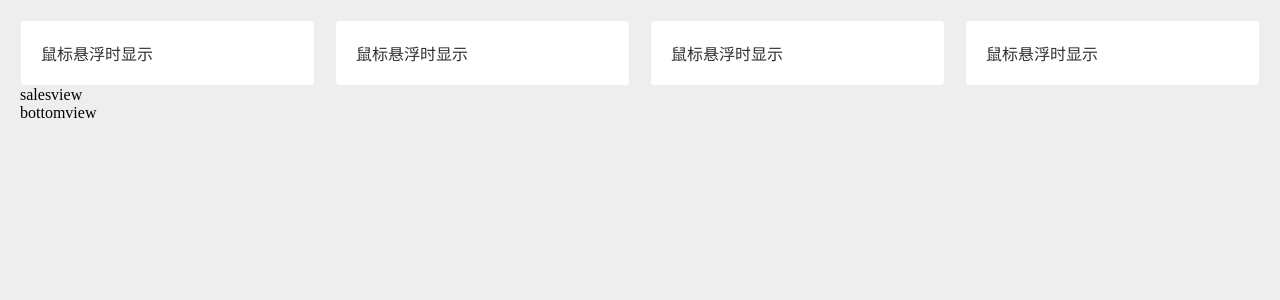
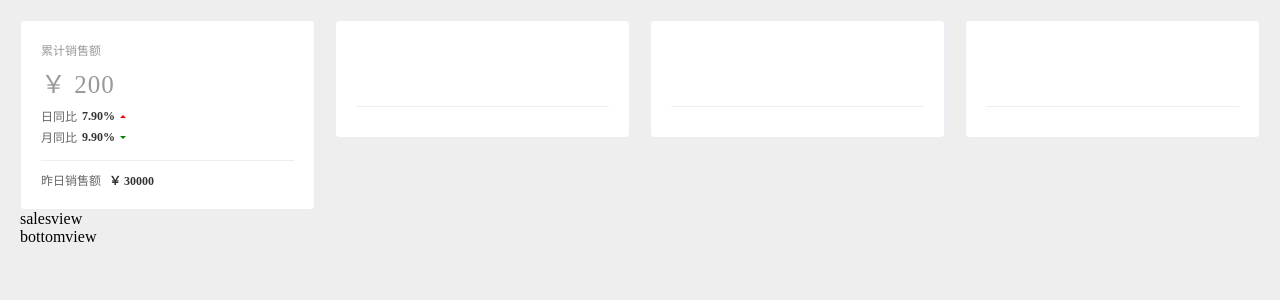
Before and after one commit to peirong-js/dataBoard, a Vue app: page /#/ in a window 1280 px wide. Shown: the top 300 px of the page. Built offline with nearby package versions, Linux system fonts and the light colour scheme.

Commit message:
feat: 完成累计销售额

```diff
--- /dev/null
+++ b/src/components/CommonCard/index.vue
@@ -0,0 +1,77 @@
+<template>
+  <div class="commonCard">
+    <div class="title">{{ title }}</div>
+    <div class="value">{{ value }}</div>
+    <div class="chart">
+      <slot />
+    </div>
+    <div class="line" />
+    <div class="total">
+      <slot name="footer" />
+    </div>
+  </div>
+</template>
+
+<script>
+export default {
+  name: 'CommonCard',
+  props: {
+    title: {
+      type: String,
+      required: true
+    },
+    value: {
+      type: String,
+      required: true
+    }
+  }
+}
+</script>
+
+<style scoped>
+      .title {
+    font-size: 12px;
+    color: #999;
+  }
+  .value {
+    font-size: 25px;
+    color: #999;
+    margin-top: 5px;
+    letter-spacing: 1px
+  }
+  .chart {
+      height: 50px;
+  }
+  .line {
+      margin: 10px 0;
+      border-top: 1px solid #eee;
+  }
+  .total {
+      font-size: 12px;
+      color: #666;
+  }
+</style>
+
+<style>
+.emphasis {
+    margin-left: 5px;
+		color: #333;
+		font-weight: 700;
+}
+.increase {
+          width: 0;
+          height: 0;
+          border-width: 3px;
+          border-color: transparent transparent red transparent;
+          border-style: solid;
+          margin: 0 0 3px 5px;
+        }
+        .decrease {
+          width: 0;
+          height: 0;
+          border-width: 3px;
+          border-color: green transparent transparent transparent;
+          border-style: solid;
+          margin: 3px 0 0 5px;
+        }
+</style>
--- /dev/null
+++ b/src/components/TopView/TodayUsers.vue
@@ -0,0 +1,15 @@
+<template>
+  <common-card />
+</template>
+
+<script>
+import commonCardMixin from '../mixins/commonCardMixin'
+export default {
+  mixins: [commonCardMixin]
+
+}
+</script>
+
+<style lang="scss" scoped>
+
+</style>
--- /dev/null
+++ b/src/components/TopView/TotalOrders.vue
@@ -0,0 +1,15 @@
+<template>
+  <common-card />
+</template>
+
+<script>
+import commonCardMixin from '../mixins/commonCardMixin'
+export default {
+  mixins: [commonCardMixin]
+
+}
+</script>
+
+<style scoped>
+
+</style>
--- /dev/null
+++ b/src/components/TopView/TotalSales.vue
@@ -0,0 +1,51 @@
+<template>
+  <common-card
+    title="累计销售额"
+    value="￥ 200"
+  >
+    <template>
+      <div class="compareWrapper">
+        <div class="compare">
+          <span>日同比 </span>
+          <span class="emphasis">7.90%</span>
+          <div class="increase" />
+        </div>
+        <div class="compare">
+          <span>月同比 </span>
+          <span class="emphasis">9.90%</span>
+          <div class="decrease" />
+
+        </div>
+      </div>
+    </template>
+    <template v-slot:footer>
+      <span>昨日销售额 </span>
+      <span class="emphasis">￥ 30000</span>
+    </template>
+  </common-card>
+</template>
+
+<script>
+import commonCardMixin from '../mixins/commonCardMixin'
+export default {
+  mixins: [commonCardMixin]
+
+}
+</script>
+
+<style lang="scss" scoped>
+  .compareWrapper {
+    height: 100%;
+    display: flex;
+    flex-direction: column;
+    justify-content: center;
+    .compare {
+        font-size: 12px;
+        margin-top: 3px;
+        color: #666;
+        display: flex;
+        align-items: center;
+      }
+  }
+
+</style>
--- /dev/null
+++ b/src/components/TopView/TotalUsers.vue
@@ -0,0 +1,15 @@
+<template>
+  <common-card />
+</template>
+
+<script>
+import commonCardMixin from '../mixins/commonCardMixin'
+export default {
+  mixins: [commonCardMixin]
+
+}
+</script>
+
+<style scoped>
+
+</style>
--- a/src/components/TopView/index.vue
+++ b/src/components/TopView/index.vue
@@ -3,22 +3,23 @@
     <el-row :gutter="20">
       <el-col :span="6">
         <el-card shadow="hover">
-          鼠标悬浮时显示
+          <total-sales />
         </el-card>
       </el-col>
       <el-col :span="6">
         <el-card shadow="hover">
-          鼠标悬浮时显示
+          <total-orders />
         </el-card>
       </el-col>
       <el-col :span="6">
         <el-card shadow="hover">
-          鼠标悬浮时显示
+          <today-users />
         </el-card>
       </el-col>
       <el-col :span="6">
         <el-card shadow="hover">
-          鼠标悬浮时显示
+          <total-users />
+
         </el-card>
       </el-col>
     </el-row>
@@ -26,8 +27,18 @@
 </template>
 
 <script>
+import TotalSales from './TotalSales.vue'
+import TodayUsers from './TodayUsers.vue'
+import TotalOrders from './TotalOrders.vue'
+import TotalUsers from './TotalUsers.vue'
 export default {
-  name: 'TopView'
+  name: 'TopView',
+  components: {
+    TotalSales,
+    TodayUsers,
+    TotalOrders,
+    TotalUsers
+  }
 }
 </script>
 
--- /dev/null
+++ b/src/components/mixins/commonCardMixin.js
@@ -0,0 +1,7 @@
+import CommonCard from '../CommonCard/index'
+
+export default {
+  components: {
+    CommonCard
+  }
+}
```
